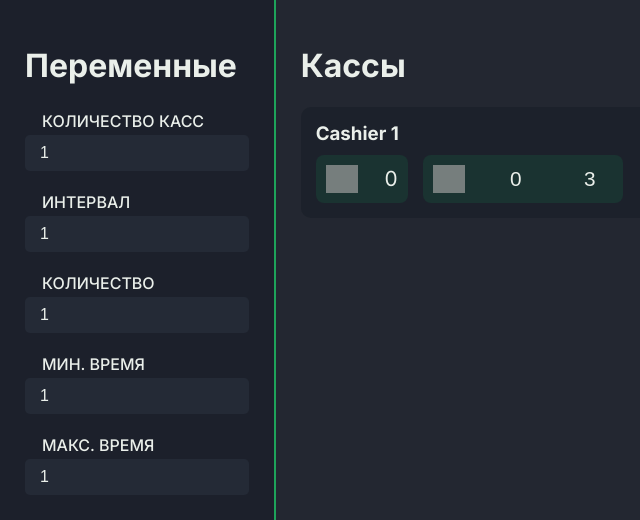
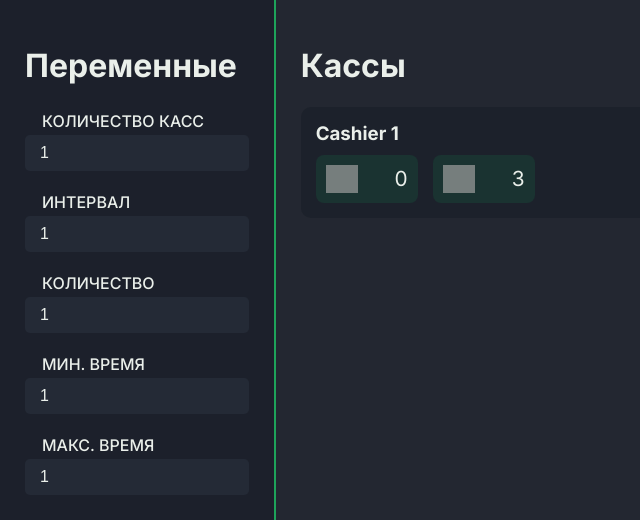
Before and after one commit to TheKoTech/queue-emulator, a React (Create React App) app: page / in a window 1280 px wide. Shown: the top 520 px of the page, without its empty margins (0-640 px from the left). Built offline with nearby package versions, Linux system fonts and the light colour scheme.

Commit message:
cashier layout

```diff
--- a/src/App.css
+++ b/src/App.css
@@ -105,7 +105,7 @@ body {
 	/* height: 32px; */
 	padding: 10px;
 	border-radius: 8px;
-	background:rgba(11, 206, 99, 0.1);
+	background: rgba(11, 206, 99, 0.1);
 }
 
 .cashier h3 {
@@ -133,11 +133,12 @@ body {
 	content: url('https://api.iconify.design/subway/time-2.svg?color=white');
 }
 
-.time_input {
-	width: 70px;
+.param_label {
+	width: 50px;
 	background: none;
 	font-size: inherit;
 	color: var(--text-normal);
 	text-align: right;
+	align-self: center;
 	border: none;
 }
--- a/src/components/Cashier.jsx
+++ b/src/components/Cashier.jsx
@@ -18,25 +18,15 @@ export default class Cashier extends Component {
 				<div className="param_list">
 					<div className="param_box">
 						<span className="queue_icon" />
-						<span className="queue_label">
+						<span className="param_label">
 							{this.props.numOfCustomers}
 						</span>
 					</div>
 					<div className="param_box">
 						<span className="time_icon" />
-						<input
-							className="time_input" id="minTime"
-							defaultValue={this.props.minTime}
-							type="number"
-							min={0}
-							max={99} />
-						<input
-							className="time_input"
-							id="maxTime"
-							defaultValue={this.props.maxTime}
-							type="number"
-							min={0}
-							max={99} />
+						<span className="param_label">
+							{this.props.maxTime}
+						</span>
 					</div>
 				</div>
 			</div>
```
